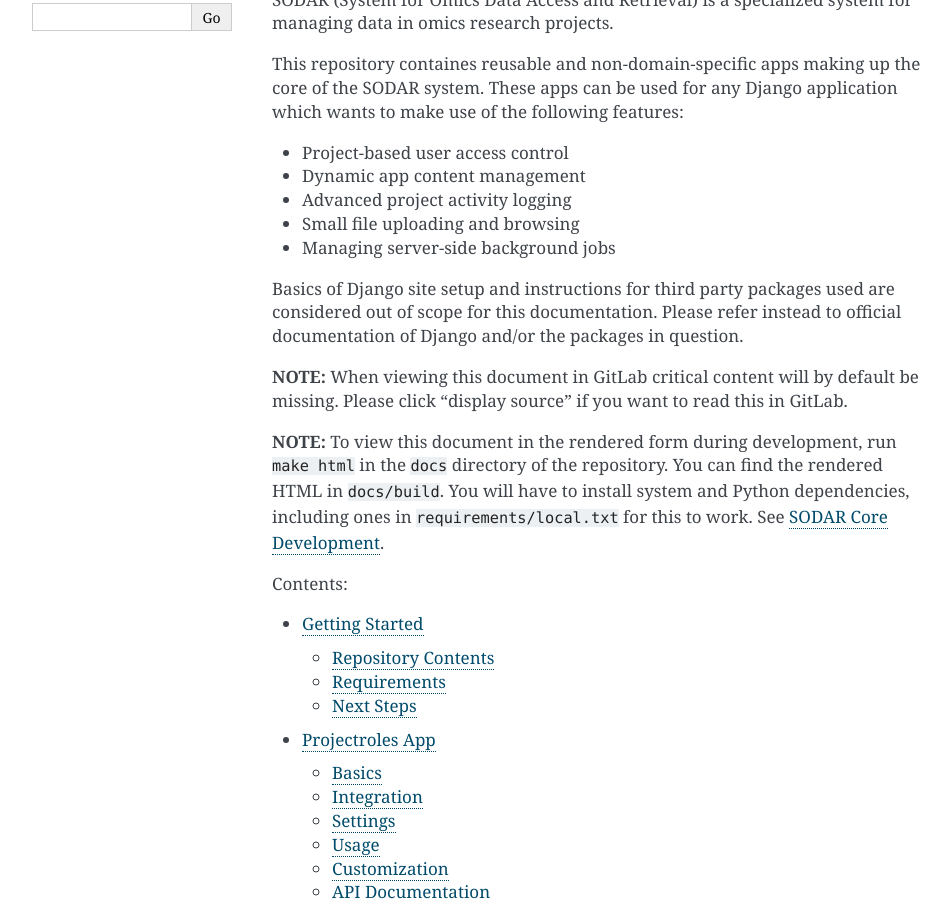
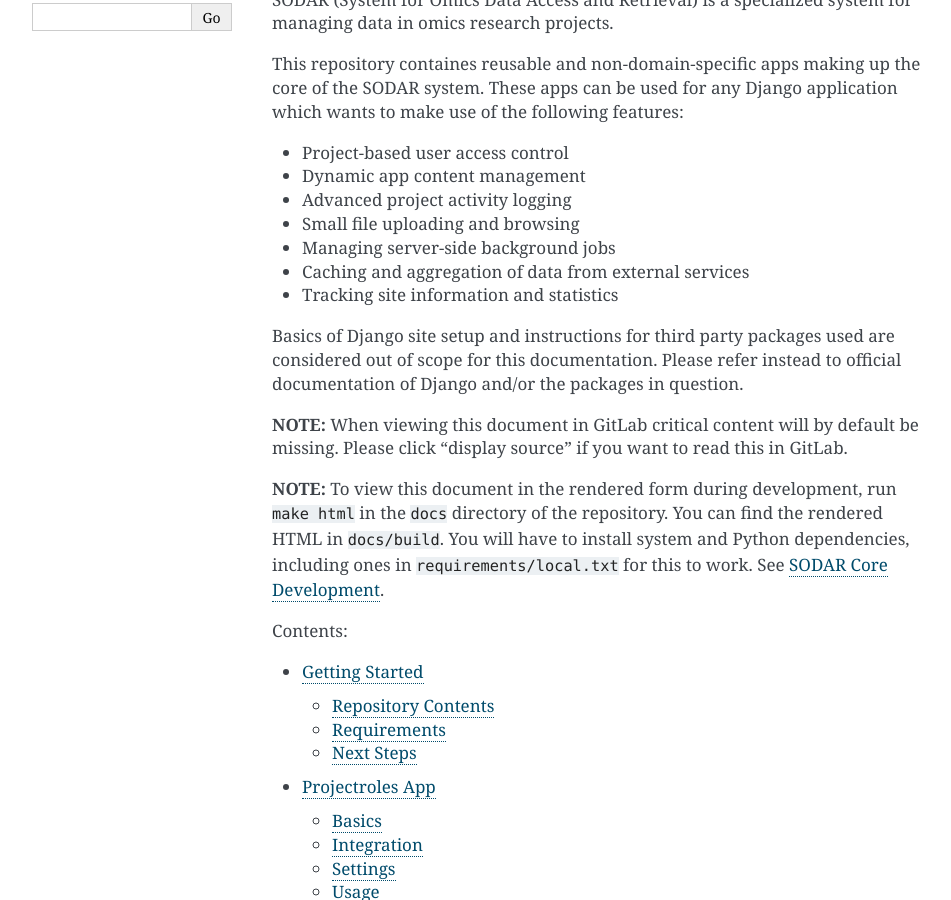
Before and after one commit to bihealth/sodar-core-legacy, a Sphinx documentation site: the page built from docs/source/index.rst, in a window 1280 px wide and 900 px high, scrolled down 308 px. Shown: the whole window, without its empty margins (148-1099 px from the left). Built offline with Sphinx 7.4.7, drawn with Linux system fonts in a browser that asks for light colours.

Commit message:
update index.rst feature list (#263)

```diff
--- a/docs/source/index.rst
+++ b/docs/source/index.rst
@@ -26,6 +26,8 @@
 - Advanced project activity logging
 - Small file uploading and browsing
 - Managing server-side background jobs
+- Caching and aggregation of data from external services
+- Tracking site information and statistics
 
 Basics of Django site setup and instructions for third party packages used are
 considered out of scope for this documentation. Please refer instead to official
```
